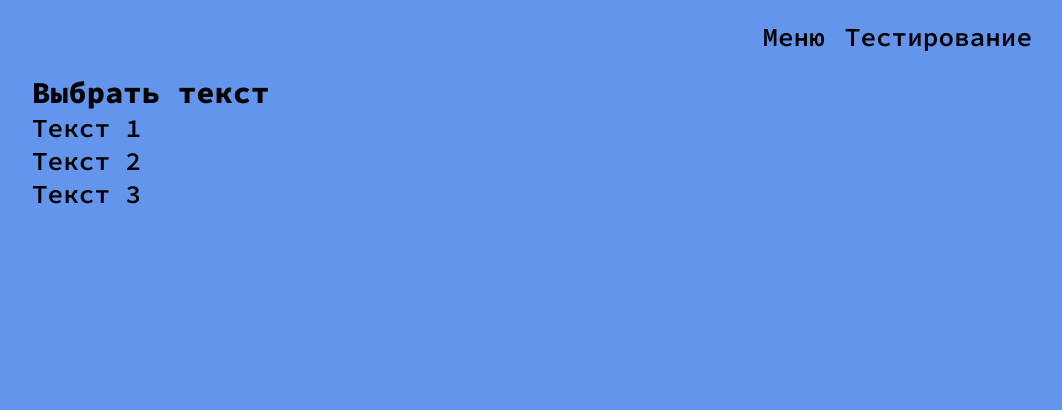
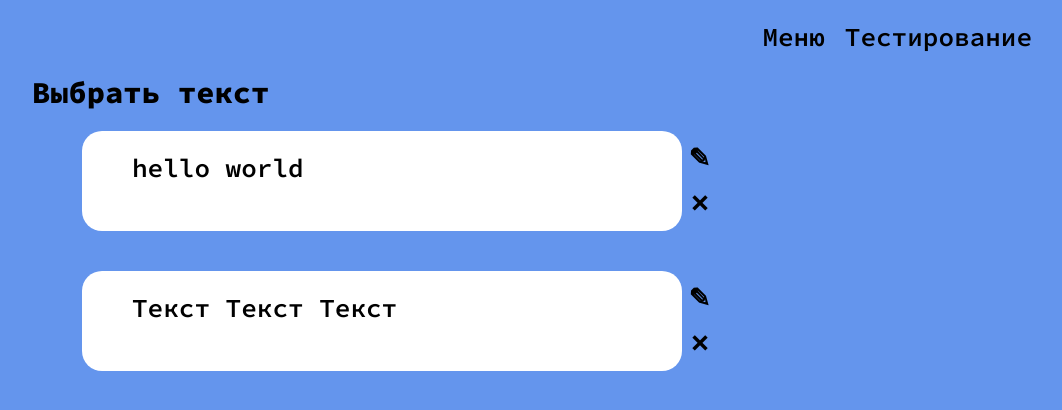
Before and after one commit to tiMURtSE/typing-app, a React (Create React App) app: page / in a window 1280 px wide. Shown: the top 410 px of the page, without its empty margins (108-1170 px from the left). Built offline with nearby package versions, Linux system fonts and the light colour scheme.

Commit message:
кастомные тексты

```diff
--- /dev/null
+++ b/src/components/customText/CustomText.jsx
@@ -0,0 +1,18 @@
+import React from 'react';
+import classes from './CustomText.module.css';
+
+const CustomText = ({text, setVisible}) => {
+    return (
+        <div className={classes.custom__wrapper}>
+            <div className={classes.custom__text}>
+                {text}
+            </div>
+            <div className={classes.custom__btns}>
+                <div onClick={() => setVisible(true)} className={classes.btn}>&#9998;</div>
+                <div className={classes.btn}>&#128939;</div>
+            </div>
+        </div>
+    );
+};
+
+export default CustomText;
--- /dev/null
+++ b/src/components/customText/CustomText.module.css
@@ -0,0 +1,28 @@
+.custom__wrapper {
+    display: flex;
+    padding: 20px 50px;
+    border-radius: 20px;
+}
+
+.custom__text {
+    width: 600px;
+    height: 100px;
+    padding: 20px 50px;
+
+    background-color: #fff;
+    border-radius: 20px;
+}
+
+.custom__btns {
+    display: flex;
+    flex-direction: column;
+    justify-content: space-evenly;
+}
+
+.btn {
+    width: 35px;
+    height: 35px;
+
+    text-align: center;
+    cursor: pointer;
+}
--- a/src/pages/Menu.jsx
+++ b/src/pages/Menu.jsx
@@ -1,8 +1,14 @@
 import React, { useEffect, useState } from 'react';
+import CustomText from '../components/customText/CustomText';
 import Modal from '../components/modal/Modal';
+import Button from '../components/UI/button/Button';
 
 const Menu = () => {
     const [visible, setVisible] = useState(false);
+    const [customTexts, setCustomText] = useState([
+        {id: 1, content: 'hello world'},
+        {id: 2, content: 'Текст Текст Текст'},
+    ]);
 
     return (
         <div>
@@ -10,10 +16,11 @@ const Menu = () => {
 
             <h3>Выбрать текст</h3>
             <div>
-                <div onClick={() => setVisible(true)}>Текст 1</div>
-                <div onClick={() => setVisible(true)}>Текст 2</div>
-                <div onClick={() => setVisible(true)}>Текст 3</div>
+                {customTexts.map(text =>
+                    <CustomText text={text.content} setVisible={setVisible} key={text.id}/>
+                )}
             </div>
+            {/* <Button onClick={}>Добавить текст</Button> */}
         </div>
     );
 };
```
Also changed, not shown: public/icons/icon_delete.svg (added), public/icons/icon_edit.svg (added).
